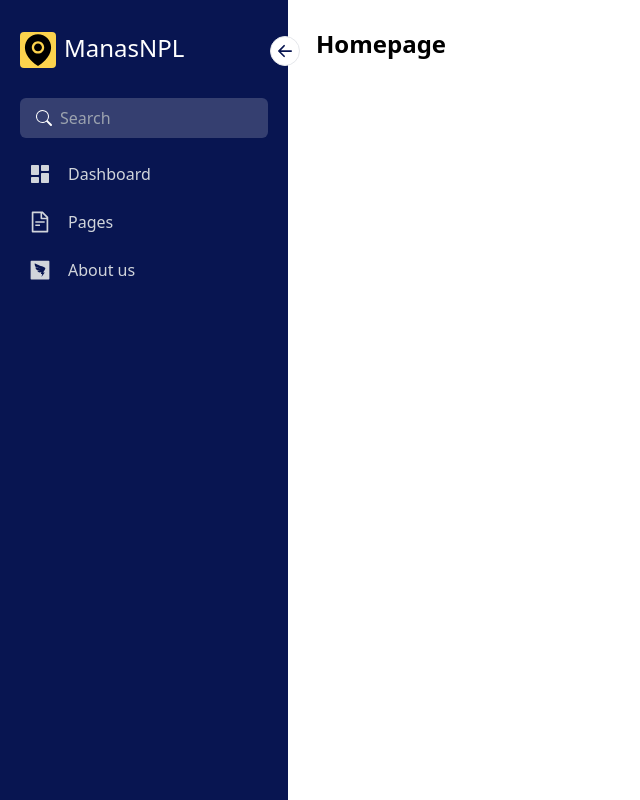
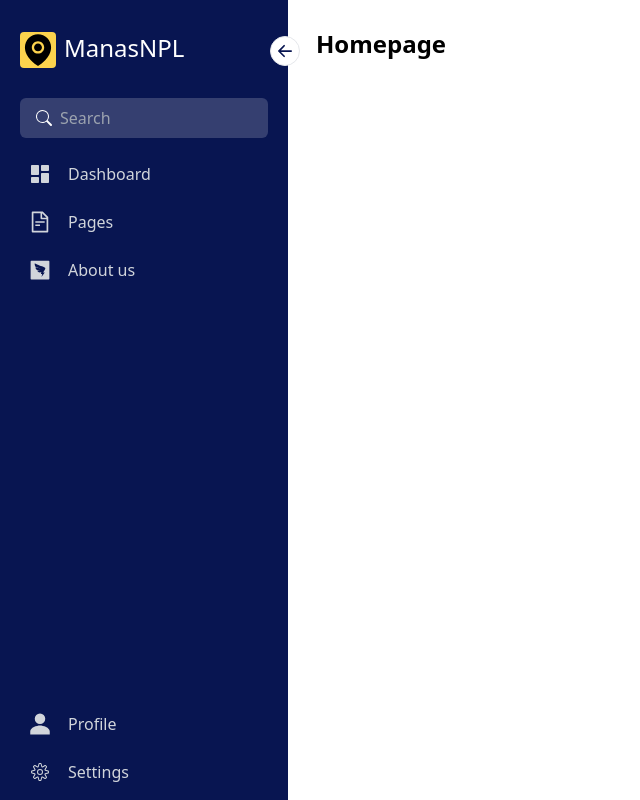
Before and after one commit to AlibekovNurtilek/Conllu-Editor, a React (Vite) app in the folder Front-End/mysite/: page / in a window 1280 px wide. Shown: the whole page, without its empty margins (0-640 px from the left). Built offline with nearby package versions, Linux system fonts and the light colour scheme.

Commit message:
Side bar as component

```diff
--- a/Front-End/mysite/src/App.jsx
+++ b/Front-End/mysite/src/App.jsx
@@ -1,71 +1,17 @@
+// src/App.jsx
 import React, { useState } from "react";
-import { BsArrowLeftShort } from "react-icons/bs";
-import { AiFillEnvironment } from "react-icons/ai";
-import { BsSearch } from "react-icons/bs";
-import { RiDashboardFill } from "react-icons/ri";
-import { AiFillDingtalkSquare } from "react-icons/ai";
-import { AiOutlineFileText } from "react-icons/ai";
+import Sidebar from "./components/Sidebar";
 
 const App = () => {
-
-  const [open, setOpen] = useState(true)
-  const Menus = [
-    { title: "Dashboard"},
-    { title: "Pages", icon: <AiOutlineFileText />},
-    { title: "About us", icon: <AiFillDingtalkSquare />}
-  ]
+  const [open, setOpen] = useState(true);
 
   return (
     <div className="flex">
-      <div className={`bg-dark-purple h-screen p-5 pt-8 ${open ? "w-72" : "w-20"} duration-300 relative`}>
-        <BsArrowLeftShort className={`bg-white text-dark-purple
-         text-3xl rounded-full absolute -right-3 top-9 border
-        border-darl-purple cursor-pointer ${!open && "rotate-180"}`} onClick={()=>setOpen
-        (!open)}></BsArrowLeftShort>
+      {/* Sidebar Component */}
+      <Sidebar open={open} setOpen={setOpen} />
 
-        <div className="inline-flex">
-          <AiFillEnvironment className={`bg-amber-300 text-4xl rounded
-            cursor-pointer block float-left mr-2 duration-500
-            ${open && "rotate-[360deg]"}`}/>
-
-            <h1 className={`text-white origin-left font-medium text-2xl
-              duration-300 ${!open && "scale-0"}`}>ManasNPL</h1>
-        </div>
-
-
-        <div className={`flex items-center rounded-md bg-light-white
-          mt-6 ${!open ? "px-2.5" : "px-4"} py-2`}>
-
-            <BsSearch className={`text-white text-lg block float-left
-              cursor-pointer ${open && "mr-2"}`}/>
-
-            <input type={"search"}
-              placeholder="Search"
-              className={`text-base bg-transparent w-full text-white
-              focus:outline-none ${!open && "hidden"}`}
-            />
-        </div>
-
-        <ul className="pt-2">
-          {Menus.map((menu, index) => (
-            <>
-              <li key={index} className="text-gray-300 text-sm flex
-              items-center gap-x-4 cursor-pointer p-2
-              hover:bg-light-white rounded-md mt-2">
-                <span className="text-2xl block float-left">
-                  {menu.icon? menu.icon: <RiDashboardFill/>}
-                </span>
-                <span className={`text-base font-medium flex-1
-                  duration-200
-                  ${!open && "hidden"}`}>{menu.title}</span>
-              </li>
-            </>
-          ))}
-        </ul>
-      </div>
-
-
-      <div className="p-7">
+      {/* Main Content */}
+      <div className="p-7 flex-1">
         <h1 className="text-2xl font-semibold">Homepage</h1>
       </div>
     </div>
--- /dev/null
+++ b/Front-End/mysite/src/components/Sidebar.jsx
@@ -0,0 +1,118 @@
+// src/components/Sidebar.jsx
+import React from "react";
+import { BsArrowLeftShort } from "react-icons/bs";
+import { AiFillEnvironment } from "react-icons/ai";
+import { BsSearch } from "react-icons/bs";
+import { RiDashboardFill } from "react-icons/ri";
+import { AiFillDingtalkSquare } from "react-icons/ai";
+import { AiOutlineFileText } from "react-icons/ai";
+import { IoPersonSharp } from "react-icons/io5";
+import { CiSettings } from "react-icons/ci";
+
+
+
+const Sidebar = ({ open, setOpen }) => {
+  const Menus = [
+    { title: "Dashboard" },
+    { title: "Pages", icon: <AiOutlineFileText /> },
+    { title: "About us", icon: <AiFillDingtalkSquare /> },
+  ];
+
+  const BottomMenus = [
+    {title: "Profile", icon: <IoPersonSharp />},
+    {title: "Settings", icon: <CiSettings />}
+  ]
+
+  return (
+    <div
+      className={`bg-dark-purple h-screen p-5 pt-8 ${
+        open ? "w-72" : "w-20"
+      } duration-300 relative`}
+    >
+      <BsArrowLeftShort
+        className={`bg-white text-dark-purple text-3xl rounded-full absolute -right-3 top-9 border
+        border-darl-purple cursor-pointer ${!open && "rotate-180"}`}
+        onClick={() => setOpen(!open)}
+      />
+
+      <div className="inline-flex">
+        <AiFillEnvironment
+          className={`bg-amber-300 text-4xl rounded cursor-pointer block float-left mr-2 duration-500 ${
+            open && "rotate-[360deg]"
+          }`}
+        />
+
+        <h1
+          className={`text-white origin-left font-medium text-2xl duration-300 ${
+            !open && "scale-0"
+          }`}
+        >
+          ManasNPL
+        </h1>
+      </div>
+
+      <div
+        className={`flex items-center rounded-md bg-light-white mt-6 ${
+          !open ? "px-2.5" : "px-4"
+        } py-2`}
+      >
+        <BsSearch
+          className={`text-white text-lg block float-left cursor-pointer ${
+            open && "mr-2"
+          }`}
+        />
+        <input
+          type={"search"}
+          placeholder="Search"
+          className={`text-base bg-transparent w-full text-white focus:outline-none ${
+            !open && "hidden"
+          }`}
+        />
+      </div>
+
+      <ul className="pt-2">
+        {Menus.map((menu, index) => (
+          <li
+            key={index}
+            className={`text-gray-300 text-sm flex items-center gap-x-4 cursor-pointer p-2 hover:bg-light-white rounded-md
+                ${menu.bottom? "mt-72": "mt-2"}`}
+          >
+            <span className="text-2xl block float-left">
+              {menu.icon ? menu.icon : <RiDashboardFill />}
+            </span>
+            <span
+              className={`text-base font-medium flex-1 duration-200 ${
+                !open && "hidden"
+              }`}
+            >
+              {menu.title}
+            </span>
+          </li>
+        ))}
+      </ul>
+
+      <ul className="absolute left-5 bottom-2">
+        {BottomMenus    .map((menu, index) => (
+          <li
+            key={index}
+            className={`text-gray-300 text-sm flex items-center gap-x-4 cursor-pointer p-2 hover:bg-light-white rounded-md
+                ${menu.bottom? "mt-72": "mt-2"}`}
+          >
+            <span className="text-2xl block float-left">
+              {menu.icon ? menu.icon : <RiDashboardFill />}
+            </span>
+            <span
+              className={`text-base font-medium flex-1 duration-200 ${
+                !open && "hidden"
+              }`}
+            >
+              {menu.title}
+            </span>
+          </li>
+        ))}
+      </ul>
+    </div>
+  );
+};
+
+export default Sidebar;
```
